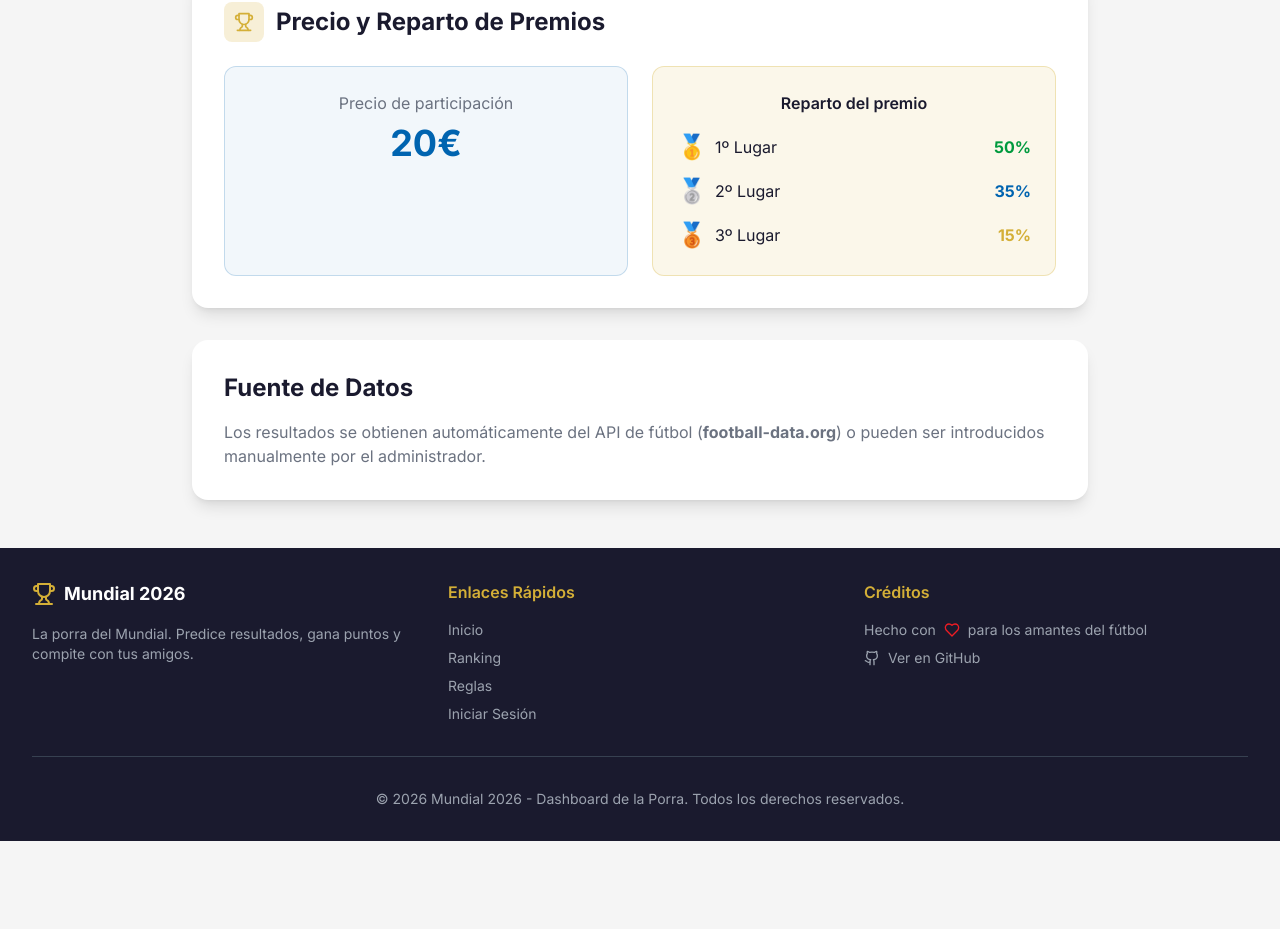
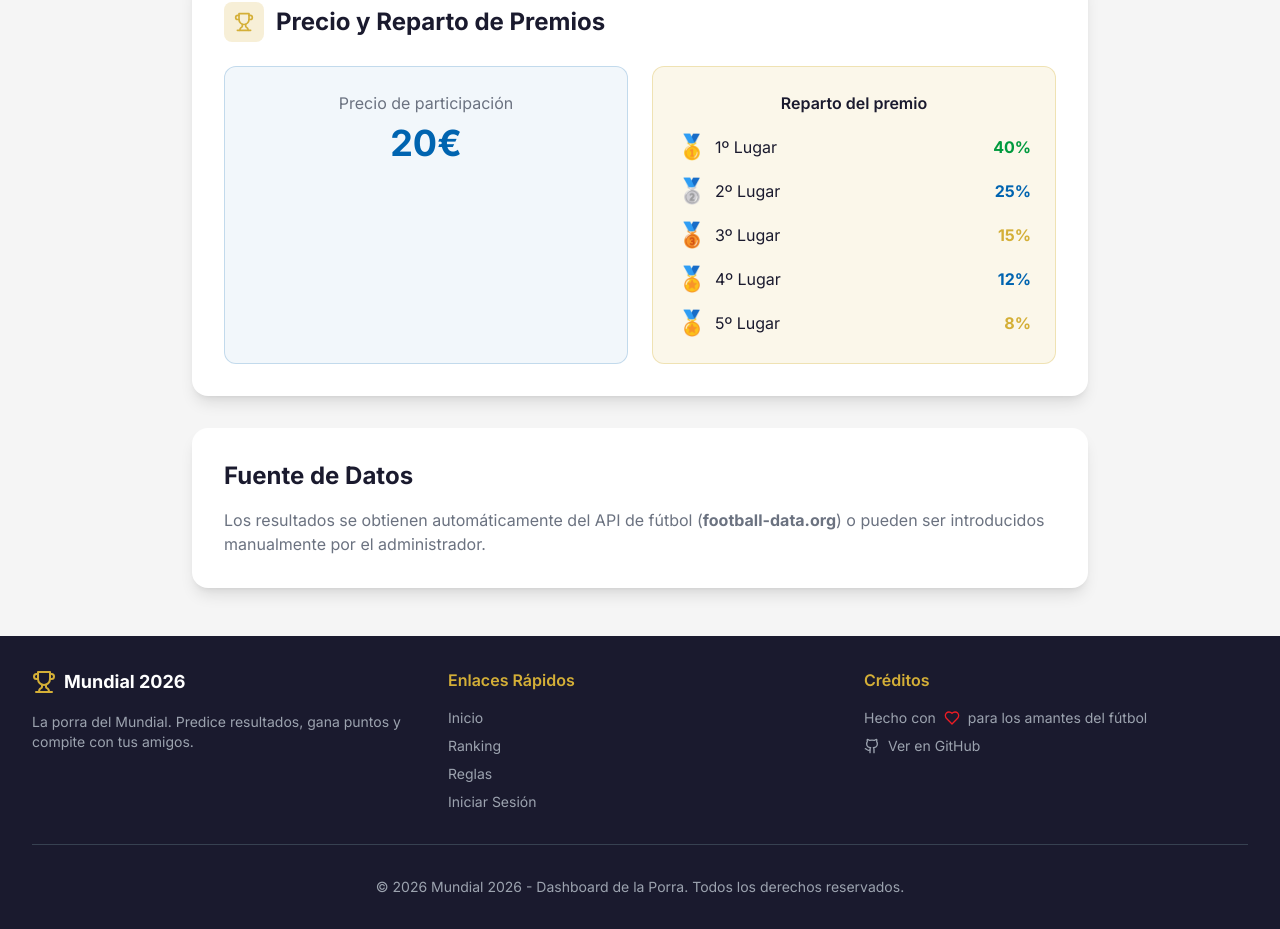
Before and after one commit to pamagent44/Mundial26-V, a Next.js app: page /reglas in a window 1280 px wide. Shown: the part 2729-3658 px from the top of the page. Before the commit the page ends 3570 px from the top, so only its background shows below. Built offline with nearby package versions, Linux system fonts and the light colour scheme.

Commit message:
Update page.tsx

```diff
--- a/src/app/reglas/page.tsx
+++ b/src/app/reglas/page.tsx
@@ -269,19 +269,31 @@ export default function RulesPage() {
                       <span className="flex items-center gap-2">
                         <span className="text-2xl">🥇</span> 1º Lugar
                       </span>
-                      <span className="font-bold text-fifa-green">50%</span>
+                      <span className="font-bold text-fifa-green">40%</span>
                     </li>
                     <li className="flex items-center justify-between">
                       <span className="flex items-center gap-2">
                         <span className="text-2xl">🥈</span> 2º Lugar
                       </span>
-                      <span className="font-bold text-primary">35%</span>
+                      <span className="font-bold text-primary">25%</span>
                     </li>
                     <li className="flex items-center justify-between">
                       <span className="flex items-center gap-2">
                         <span className="text-2xl">🥉</span> 3º Lugar
                       </span>
                       <span className="font-bold text-accent">15%</span>
+                    </li>
+                    <li className="flex items-center justify-between">
+                      <span className="flex items-center gap-2">
+                        <span className="text-2xl">🏅</span> 4º Lugar
+                      </span>
+                      <span className="font-bold text-primary">12%</span>
+                    </li>
+                    <li className="flex items-center justify-between">
+                      <span className="flex items-center gap-2">
+                        <span className="text-2xl">🏅</span> 5º Lugar
+                      </span>
+                      <span className="font-bold text-accent">8%</span>
                     </li>
                   </ul>
                 </div>
```
